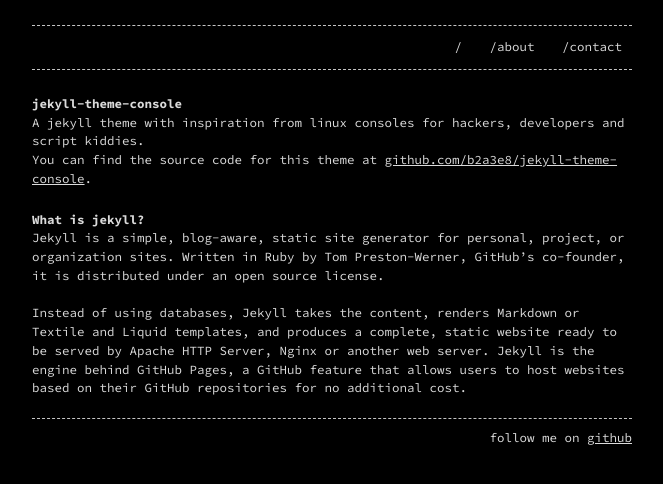
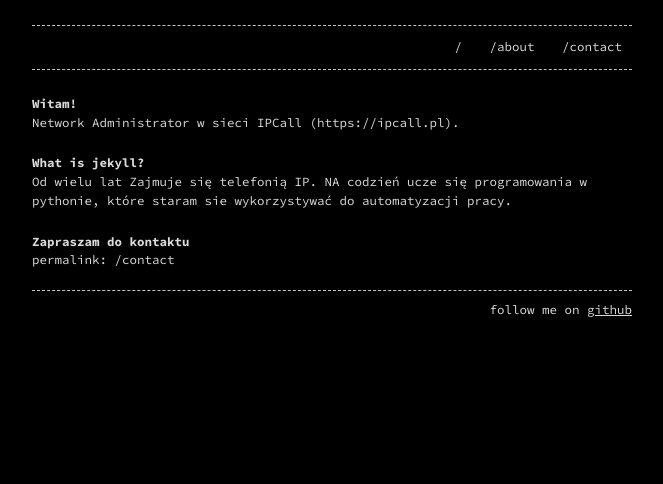
Before and after one commit to esccode/esccode.github.io, a Jekyll site: the page built from about.md, in a window 1280 px wide. Shown: the top 484 px of the page, without its empty margins (308-971 px from the left). Built offline with Jekyll 4.4.1, drawn with Linux system fonts in a browser that asks for light colours.

Commit message:
Update about.md

```diff
--- a/about.md
+++ b/about.md
@@ -4,12 +4,13 @@
 permalink: /about/
 ---
 
-# jekyll-theme-console
+# Witam!
 
-A jekyll theme with inspiration from linux consoles for hackers, developers and script kiddies.
-You can find the source code for this theme at [github.com/b2a3e8/jekyll-theme-console](https://github.com/b2a3e8/jekyll-theme-console).
+Network Administrator w sieci IPCall (https://ipcall.pl).
 
 ## What is jekyll?
 
-Jekyll is a simple, blog-aware, static site generator for personal, project, or organization sites. Written in Ruby by Tom Preston-Werner, GitHub's co-founder, it is distributed under an open source license.
-<br />Instead of using databases, Jekyll takes the content, renders Markdown or Textile and Liquid templates, and produces a complete, static website ready to be served by Apache HTTP Server, Nginx or another web server. Jekyll is the engine behind GitHub Pages, a GitHub feature that allows users to host websites based on their GitHub repositories for no additional cost.
+Od wielu lat Zajmuje się telefonią IP. NA codzień ucze się programowania w pythonie, które staram sie wykorzystywać do automatyzacji pracy.
+
+# Zapraszam do kontaktu
+permalink: /contact
```
